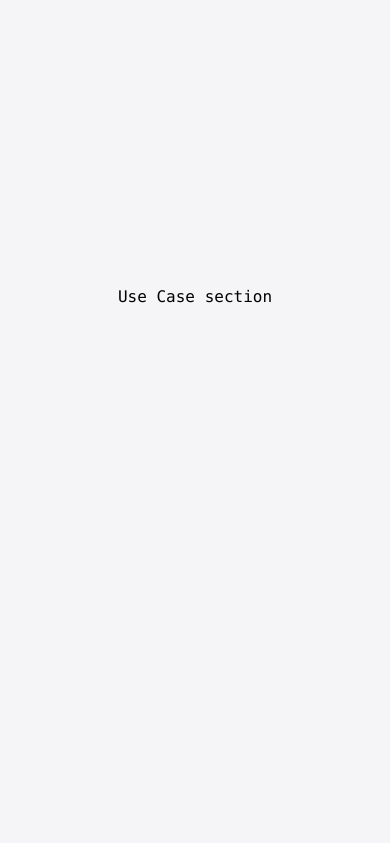
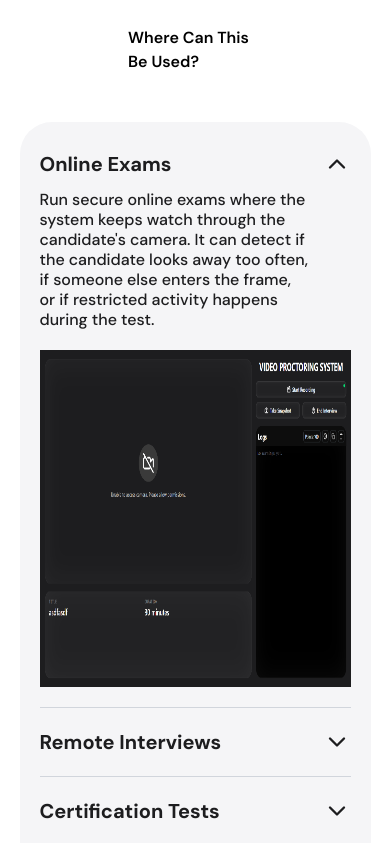
Before and after one commit to amanranahere/video-proctoring-system, a Next.js app: page / in a window 390 px wide. Shown: the part 4880-5723 px from the top of the page. Built offline with nearby package versions, Linux system fonts and the light colour scheme.

Commit message:
add use case section

```diff
--- a/src/components/HomePage/Features.tsx
+++ b/src/components/HomePage/Features.tsx
@@ -88,20 +88,20 @@ export default function Features() {
   };
 
   const nextFeature = (index: number) => {
-    if (index === 5) setOpen(0);
-    else setOpen(index + 1);
+    const lastIndex = features.length - 1;
+    setOpen(index === lastIndex ? 0 : index + 1);
   };
 
   const prevFeature = (index: number) => {
-    if (index === 0) setOpen(5);
-    else setOpen(index - 1);
+    const lastIndex = features.length - 1;
+    setOpen(index === 0 ? lastIndex : index - 1);
   };
 
   return (
     <section id="features-section" className="w-full h-full py-40">
       <h2 className="mx-32 pb-12 lg:text-7xl font-semibold">Features.</h2>
 
-      <div className="relative w-[95%] h-full lg:h-[95vh] py-3 md:py-6 lg:py-24 lg:px-24 bg-white rounded-4xl flex flex-col-reverse lg:flex-row items-center justify-end lg:justify-normal gap-y-5 lg:gap-y-0 overflow-hidden mx-auto">
+      <div className="relative w-[90%] lg:w-[95%] h-full lg:h-[95vh] py-3 md:py-6 lg:py-24 lg:px-24 bg-white rounded-4xl flex flex-col-reverse lg:flex-row items-center justify-end lg:justify-normal gap-y-5 lg:gap-y-0 overflow-hidden mx-auto">
         {/* buttons */}
         <AnimatePresence mode="wait">
           {open !== null && (
@@ -205,8 +205,8 @@ export default function Features() {
           }}
           className={`lg:absolute lg:top-1/2 lg:-translate-y-1/2 lg:right-10 rounded-4xl lg:shadow-2xl z-10 overflow-hidden select-none ${
             open !== null
-              ? "h-[50vh] md:h-[60vh] w-[90vw] lg:h-[80vh] lg:w-[50vw]"
-              : "w-[90vw] lg:w-[65vw] aspect-video"
+              ? "h-[50vh] md:h-[60vh] lg:h-[80vh] w-[95%] lg:w-[50vw]"
+              : "w-[95%] lg:w-[65vw] aspect-video"
           } `}
         >
           <motion.div
--- a/src/components/HomePage/UseCase.tsx
+++ b/src/components/HomePage/UseCase.tsx
@@ -1,10 +1,127 @@
+"use client";
+
+import Image from "next/image";
+import { useState } from "react";
+import { ChevronDown } from "lucide-react";
+import { AnimatePresence, motion } from "motion/react";
+
+const useCases = [
+  {
+    title: "Online Exams",
+    description:
+      "Run secure online exams where the system keeps watch through the candidate's camera. It can detect if the candidate looks away too often, if someone else enters the frame, or if restricted activity happens during the test.",
+    imageSrc: "/features.png",
+  },
+  {
+    title: "Remote Interviews",
+    description:
+      "Make interviews fair and reliable. The system ensures the candidate stays focused on the screen and flags interruptions or unusual behavior, helping recruiters trust the process.",
+    imageSrc: "/features.png",
+  },
+  {
+    title: "Certification Tests",
+    description:
+      "Protect the credibility of certification programs by reducing the chances of cheating. The system monitors the candidate's presence throughout the session, making certificates more dependable.",
+    imageSrc: "/features.png",
+  },
+  {
+    title: "Training Sessions",
+    description:
+      "Instructors and trainers can use it to ensure learners are actively participating. The system checks for engagement and alerts when distractions or unusual activity occur during practice tests or evaluations.",
+    imageSrc: "/features.png",
+  },
+];
+
 export default function UseCase() {
+  const [activeIndex, setActiveIndex] = useState<number | null>(0);
+
+  const toggleItem = (index: number) => {
+    const lastIndex = useCases.length - 1;
+
+    if (activeIndex === lastIndex && index === lastIndex)
+      setActiveIndex(lastIndex - 1);
+    else setActiveIndex(activeIndex === index ? index + 1 : index);
+  };
+
   return (
-    <section
-      id="useCase-section"
-      className="min-h-screen flex justify-center items-center font-mono"
-    >
-      Use Case section
+    <section id="useCase-section" className="bg-white py-40">
+      <h2 className="mx-32 pb-12 lg:text-7xl font-semibold">
+        Where Can This Be Used?
+      </h2>
+
+      <div className="relative w-[90%] lg:w-[85%] h-full lg:h-[95vh] mx-auto px-5 lg:px-0 py-2 lg:py-0 lg:pl-24 text-[#1d1d1f] bg-[#f5f5f7] rounded-4xl overflow-hidden grid lg:grid-cols-5 gap-8">
+        <ul className="lg:col-span-2 flex flex-col justify-center divide-y-[0.5px] divide-gray-300">
+          {useCases.map((item, index) => (
+            <li key={index} className="first:pt-0 last:pb-0 select-none">
+              <button
+                onClick={() => toggleItem(index)}
+                className={`relative w-full flex justify-between items-center z-20 pt-5 lg:pt-7 cursor-pointer bg-[#f5f5f7] ${
+                  activeIndex === index ? "pb-3 lg:pb-5" : "pb-5 lg:pb-7"
+                } `}
+              >
+                <h3 className="text-xl lg:text-3xl font-bold text-left">
+                  {item.title}
+                </h3>
+
+                <div
+                  className={` ${
+                    activeIndex === index ? "rotate-x-180 duration-700" : null
+                  }`}
+                >
+                  <ChevronDown className="w-7 h-7 lg:w-10 lg:h-10" />
+                </div>
+              </button>
+
+              <AnimatePresence initial={false}>
+                {activeIndex === index && (
+                  <motion.div
+                    key="content"
+                    layout
+                    initial={{ height: 0, opacity: 0 }}
+                    animate={{ height: "auto", opacity: 1 }}
+                    exit={{ height: 0, opacity: 0 }}
+                    transition={{ duration: 0.4, ease: "easeInOut" }}
+                    className="flex flex-col justify-center items-center gap-y-5 z-10"
+                  >
+                    <p className="lg:pb-10 pr-10 lg:pr-16 lg:text-lg leading-tight">
+                      {item.description}
+                    </p>
+
+                    {/* image for sm and md screens */}
+                    {item.imageSrc && (
+                      <div className="relative lg:hidden w-full h-[40vh] mb-5 ">
+                        <Image src={item.imageSrc} alt={item.title} fill />
+                      </div>
+                    )}
+                  </motion.div>
+                )}
+              </AnimatePresence>
+            </li>
+          ))}
+        </ul>
+
+        {/* image on lg screens */}
+        <div className="hidden lg:flex justify-center items-center lg:col-span-3">
+          <AnimatePresence mode="wait">
+            {activeIndex !== null && (
+              <motion.div
+                key={activeIndex}
+                initial={{ opacity: 0, y: 30 }}
+                animate={{ opacity: 1, y: 0 }}
+                exit={{ opacity: 0, y: -30 }}
+                transition={{ duration: 0.2 }}
+                className="relative w-[70%] h-[70%]"
+              >
+                <Image
+                  src={useCases[activeIndex].imageSrc}
+                  alt={useCases[activeIndex].title}
+                  fill
+                />
+              </motion.div>
+            )}
+          </AnimatePresence>
+        </div>
+      </div>
     </section>
   );
 }
--- a/src/components/HomePage/Working.tsx
+++ b/src/components/HomePage/Working.tsx
@@ -48,7 +48,7 @@ const listVariant = {
 
 export default function Working() {
   return (
-    <section id="working-section" className="min-h-screen mx-32 py-40">
+    <section id="working-section" className="mx-32 py-40">
       <h2 className="pb-4 lg:text-7xl font-semibold">How it Works.</h2>
 
       <p className="max-w-4xl pb-12 text-[#86868b] text-2xl leading-tight tracking-tight font-semibold text-balance">
```
